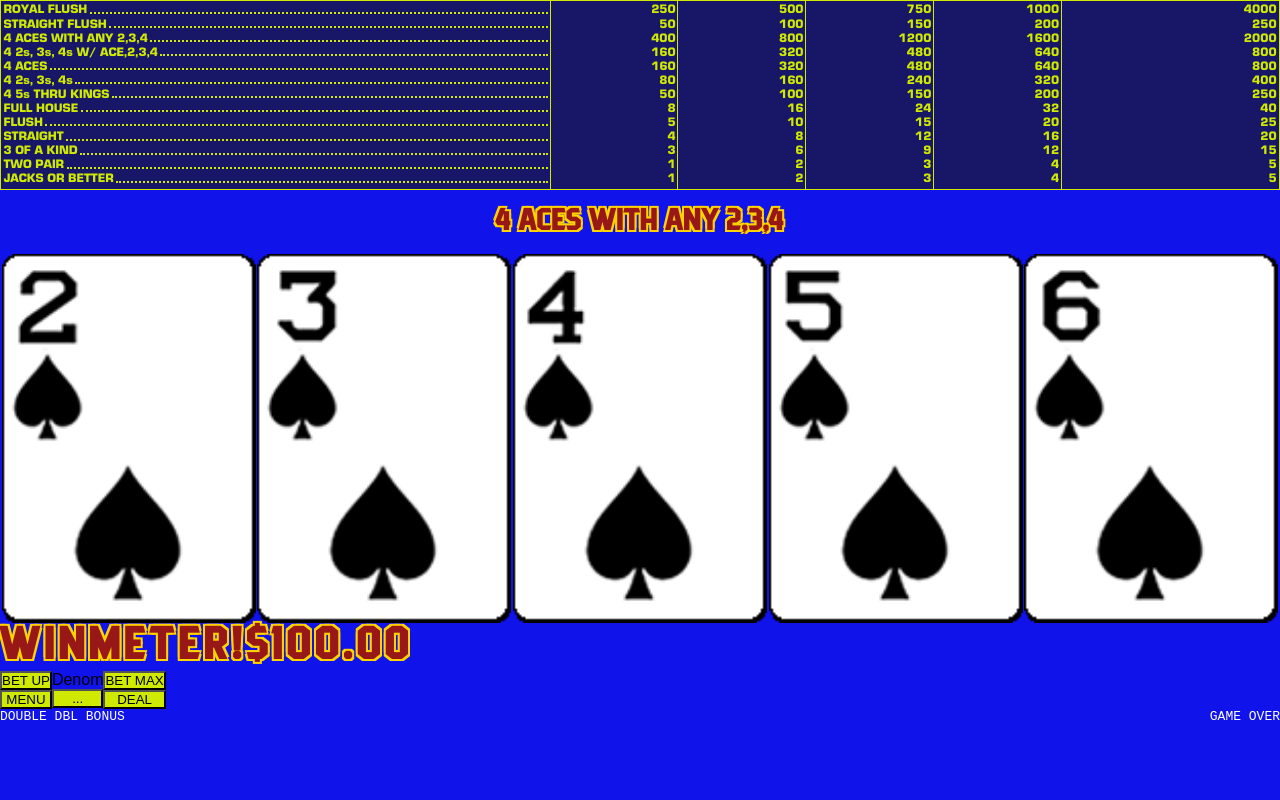
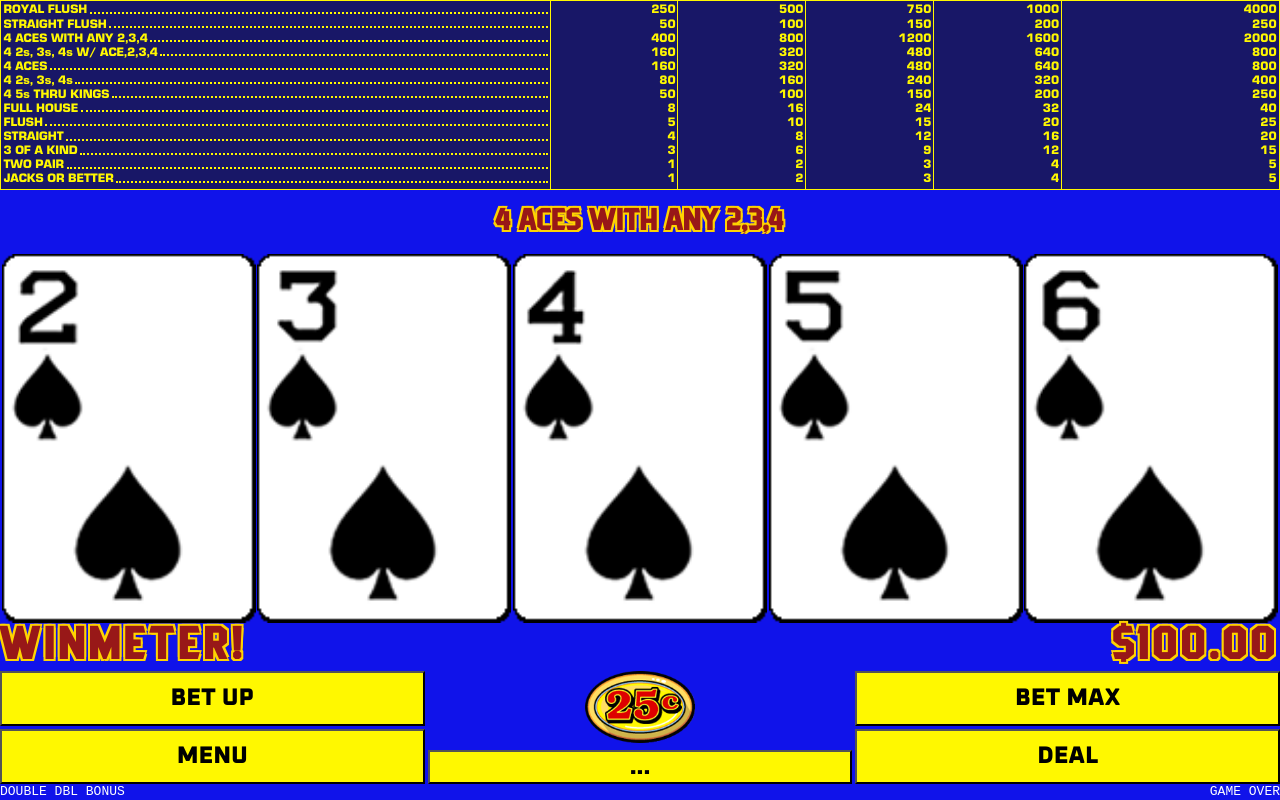
Before and after one commit to watkins-joe/gameking, a React (Vite) app: page / in a window 1280 px wide. Built offline with nearby package versions, Linux system fonts and the light colour scheme.

Commit message:
color changes, meter changes

```diff
--- a/src/components/ui/Button/Button.scss
+++ b/src/components/ui/Button/Button.scss
@@ -1,3 +1,6 @@
 button {
-  background-color: #cfe900;
+  background-color: #fff800;
+  font-family: "Oxanium Extra Bold";
+  flex: 1;
+  font-size: 1.5rem;
 }
--- a/src/components/ui/Controls/Controls.scss
+++ b/src/components/ui/Controls/Controls.scss
@@ -1,11 +1,21 @@
 .controls {
   &--container {
     display: flex;
+    gap: 0.2rem;
   }
 
   &--column {
     display: flex;
     flex-direction: column;
+    flex: 1;
+    gap: 0.2rem;
+
+    .denom {
+      text-align: center;
+      img {
+        height: 4.5rem;
+      }
+    }
   }
 }
 
--- a/src/components/ui/Controls/Controls.tsx
+++ b/src/components/ui/Controls/Controls.tsx
@@ -18,7 +18,9 @@ function Controls() {
           />
         </div>
         <div className="controls--column">
-          <div>Denom</div>
+          <div className="denom">
+            <img src="/assets/ui/denoms/25c.png" />
+          </div>
           <Button
             disabled={false}
             text="..."
--- a/src/components/ui/Main/Main.scss
+++ b/src/components/ui/Main/Main.scss
@@ -0,0 +1,4 @@
+.meters {
+  display: flex;
+  justify-content: space-between;
+}
--- a/src/components/ui/Main/Main.tsx
+++ b/src/components/ui/Main/Main.tsx
@@ -19,12 +19,14 @@ function Main() {
       <Paytable />
       <HandTitle title={"4 ACES WITH ANY 2,3,4"} />
       <Hand />
+      <div className="meters">
         <WinMeter />
         <CreditMeter
           creditsMode={isCreditsMode}
           amount={amount}
           onModeChange={toggleCreditsMode}
         />
+      </div>
       <Controls />
     </div>
   );
--- a/src/components/ui/Paytable/Paytable.scss
+++ b/src/components/ui/Paytable/Paytable.scss
@@ -2,8 +2,8 @@
   font-family: var(--font-paytable);
   font-size: 0.8rem;
   background-color: #181767;
-  color: #cfe900;
-  border: 0.1rem solid #cfe900;
+  color: #fff800;
+  border: 0.1rem solid #fff800;
   width: 100%;
 
   .paytable-columns {
@@ -16,7 +16,7 @@
   .paytable-column {
     display: flex;
     flex-direction: column;
-    border-right: 1px solid #cfe900;
+    border-right: 1px solid #fff800;
     padding: 0.15rem 0.1rem;
     white-space: nowrap;
 
--- a/src/index.scss
+++ b/src/index.scss
@@ -10,6 +10,14 @@
   font-family: "Eurostile Black";
   src: url("/fonts/EurostileBlackRegular.ttf") format("truetype");
   font-weight: 400;
+  font-style: normal;
+  font-display: swap;
+}
+
+@font-face {
+  font-family: "Oxanium Extra Bold";
+  src: url("/fonts/Oxanium-ExtraBold.ttf") format("truetype");
+  font-weight: 800;
   font-style: normal;
   font-display: swap;
 }
```
Also changed, not shown: public/fonts/Oxanium-ExtraBold.ttf (added). Lines whose indentation alone changed are shown as unchanged.
